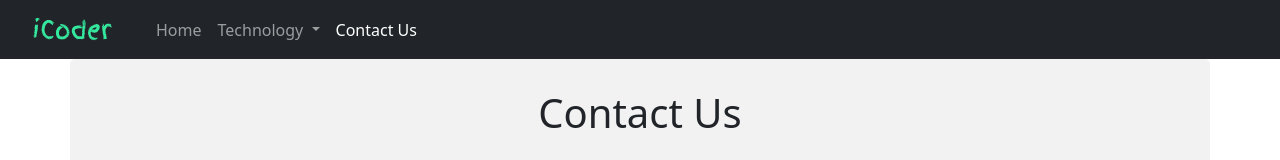
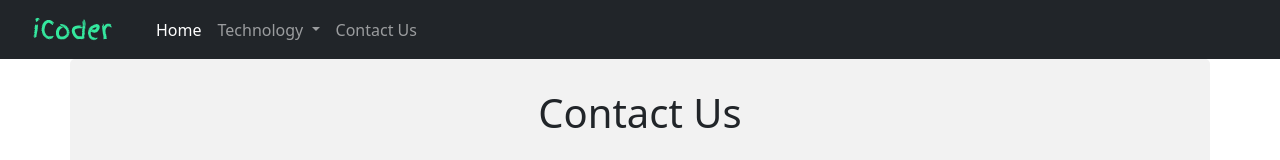
Before and after one commit to ShashankSharma46/iCoderWebsit, a plain HTML site: page contact.html in a window 1280 px wide. Shown: the top 160 px of the page. Drawn offline with nearby package versions, Linux system fonts and the light colour scheme.

Commit message:
Update contact.html

```diff
--- a/contact.html
+++ b/contact.html
@@ -27,8 +27,9 @@
             <div class="collapse navbar-collapse" id="navbarSupportedContent">
                 <ul class="navbar-nav me-auto mb-2 mb-lg-0">
                     <li class="nav-item">
-                        <a class="nav-link" aria-current="page" href="/">Home</a>
+                        <a class="nav-link active" aria-current="page" href="/">Home</a>
                     </li>
+
                     <li class="nav-item dropdown">
                         <a class="nav-link dropdown-toggle" href="#" role="button" data-bs-toggle="dropdown"
                             aria-expanded="false">
@@ -45,7 +46,7 @@
                         </ul>
                     </li>
                     <li class="nav-item">
-                        <a class="nav-link active" href="/contact.html">Contact Us</a>
+                        <a class="nav-link" href="/iCoderWebsite/contact.html">Contact Us</a>
                     </li>
                 </ul>
             </div>
```
